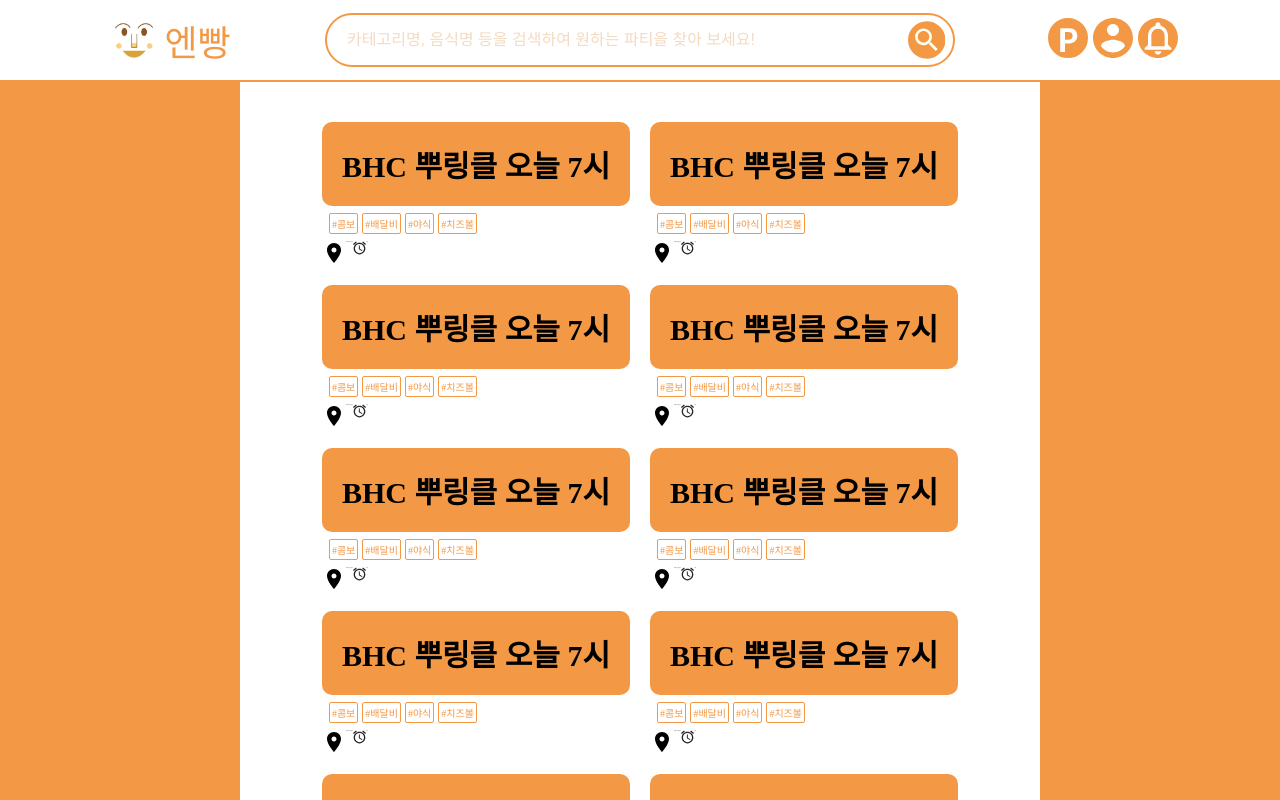
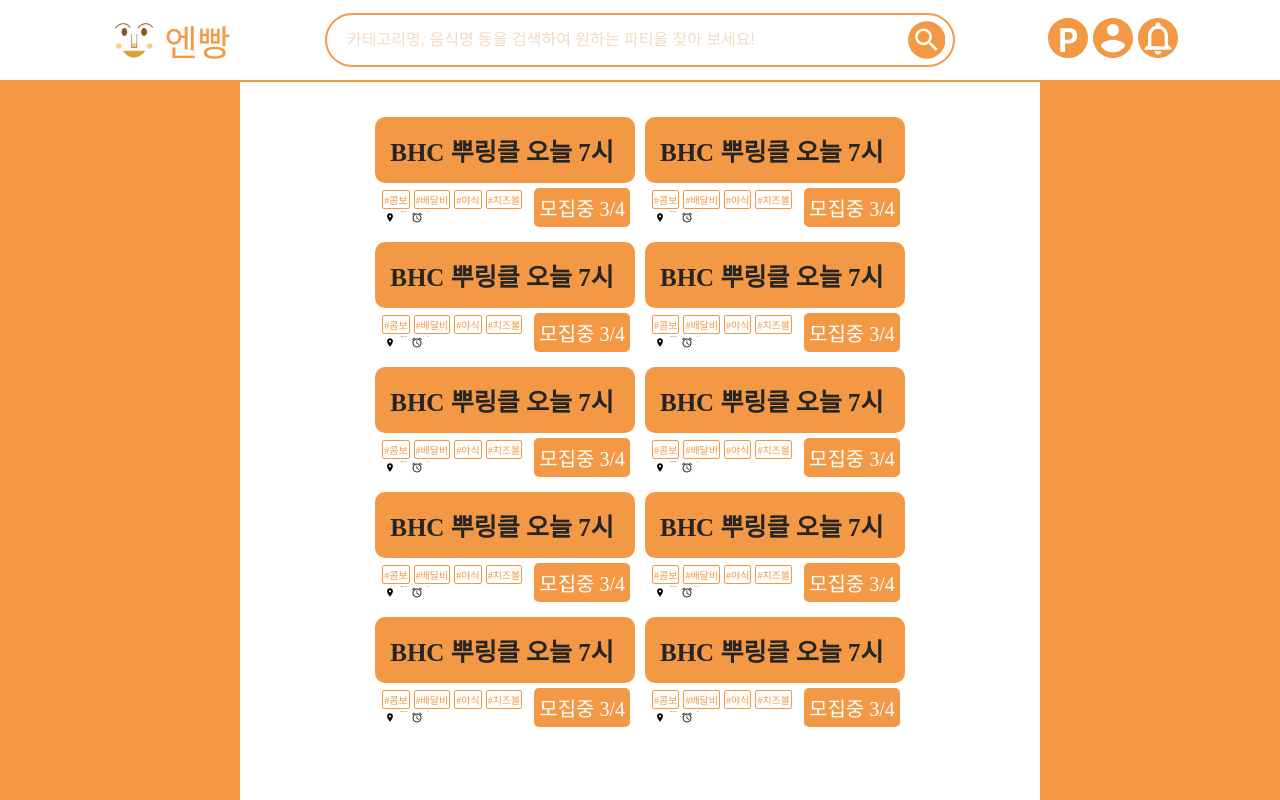
Before and after one commit to nbbang-sinchon/frontend, a React (Create React App) app: page / in a window 1280 px wide. Shown: the top 800 px of the page. Built offline with nearby package versions, Linux system fonts and the light colour scheme.

Commit message:
Feat : Party 컴포넌트에 Status 추가 및 CSS 수정

```diff
--- a/src/components/Parties.jsx
+++ b/src/components/Parties.jsx
@@ -10,6 +10,7 @@ const Container = styled.div`
 
   align-items: flex-start;
   padding: 10px;
+  margin; 10px;
 `;
 
 function Parties() {
--- a/src/components/Party.jsx
+++ b/src/components/Party.jsx
@@ -2,56 +2,66 @@ import styled from '@emotion/styled';
 import React from 'react';
 import { COLORS } from '../styles/constants';
 import { icons } from '../assets/assets';
-import PropTypes from "prop-types";
+import PropTypes from 'prop-types';
 
-const Container = styled.div`
+const RowContainer = styled.div`
+  display: flex;
+  justify-content: flex-start;
+  flex-direction: row;
+`;
+
+const ColumnContainer = styled.div`
   display: flex;
   justify-content: center;
-
   flex-flow: column wrap;
-  padding: 10px;
-  flex: 1 1 2;
+  margin: 5px;
 `;
 
 const InnerContainer = styled.div`
   display: flex;
   flex: 1;
-  justify-content: start;
+  justify-content: center;
 `;
 
 const TagsContainer = styled.div`
   display: flex;
-  flex: 1;
-  justify-content: start;
-  padding: 5px;
+  justify-content: space-between;
 `;
 
-
 const Title = styled.div`
-
   display: flex;
   flex: auto;
-  padding: 20px;
-
-
-  font-color: ${COLORS.BLACK};
-  font-size: 30px;
+  padding: 15px;
+  color: ${COLORS.BLACK};
+  font-size: 25px;
   font-weight: bolder;
 
-  background : ${COLORS.PRIMARY};
+  background: ${COLORS.PRIMARY};
   border-radius: 10px;
+`;
+
+const Status = styled.div`
+  display: flex;
+  flex: auto;
+  padding: 5px;
+  margin: 5px;
+  color: ${COLORS.WHITE};
+  font-size: 20px;
+  font-weight: regular;
+
+  background: ${COLORS.PRIMARY};
+  border-radius: 5px;
 `;
 
 const Tag = styled.div`
   display: flex;
   margin: 2px;
-padding: 2px;
+  padding: 1px;
   align-items: flex-start;
   color: ${COLORS.PRIMARY};
 
   border: 1px solid ${COLORS.PRIMARY};
   border-radius: 2px;
-
   font-size: 10px;
 `;
 
@@ -60,26 +70,41 @@ const Info = styled.div`
   flex: 1;
   color: ${COLORS.BLACKBLACK};
   font-size: 1px;
+
+  > svg {
+    margin: 0 5px;
+    width: 10px;
+    height: 13px;
+
+    &:hover {
+      cursor: pointer;
+    }
 `;
 
-
-function Party({title, hashtags, place}) {
+function Party({ title, hashtags, place }) {
   return (
     <>
-      <Container>
-        <InnerContainer>
+      <ColumnContainer>
         <Title>{title}</Title>
-        </InnerContainer>
+        <RowContainer>
+          <ColumnContainer>
             <TagsContainer>
-          {hashtags.map(tag => (
+              {hashtags.map((tag) => (
                 <Tag key={tag}>#{tag}</Tag>
               ))}
             </TagsContainer>
             <InnerContainer>
-        <Info><icons.LocationIcon/>{place}&nbsp;&nbsp;<icons.TimeIcon/>&nbsp;방금</Info>
+              <Info>
+                <icons.LocationIcon />
+                {place}
+                <icons.TimeIcon />
+                방금
+              </Info>
             </InnerContainer>
-
-      </Container>
+          </ColumnContainer>
+          <Status>모집중 3/4</Status>
+        </RowContainer>
+      </ColumnContainer>
     </>
   );
 }
```
Lines whose indentation alone changed are shown as unchanged.
